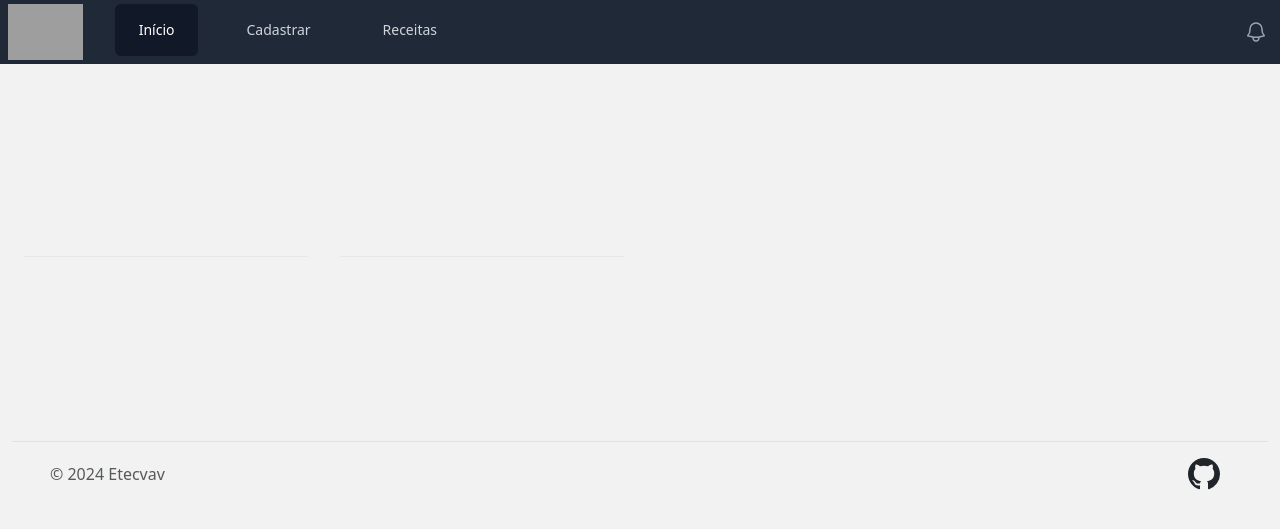
After one commit to Victorlcr/ReceitasVav, a Flask app: template templates/receita.html in a window 1280 px wide. The commit adds this page. Shown: the top 529 px of the page. Run offline with Flask 3, Linux system fonts and the light colour scheme; the template is opened without the code that fills it, so the values that code supplies are empty; some libraries are stand-ins or nearby versions; grey boxes are pictures that could not be loaded.

Commit message:
Reformulação do estilo das páginas

```diff
--- a/templates/adicionar.html
+++ b/templates/adicionar.html
@@ -15,7 +15,7 @@
         <label for="preparo">Preparo:</label>
         <input type="text" class="form-control" name="preparo" required>
     </div>
-    <button type="submit">Cadastrar</button>
+    <button style="color: #03A63C;" type="submit">Cadastrar</button>
 </form>
 
 {% endblock conteudo %}
--- a/templates/base.html
+++ b/templates/base.html
@@ -3,17 +3,93 @@
 <head>
     <meta charset="UTF-8">
     <meta name="viewport" content="width=device-width, initial-scale=1.0">
-    <title>Crud</title>
+    <link href="https://cdn.jsdelivr.net/npm/bootstrap@5.3.3/dist/css/bootstrap.min.css" rel="stylesheet" integrity="sha384-QWTKZyjpPEjISv5WaRU9OFeRpok6YctnYmDr5pNlyT2bRjXh0JMhjY6hW+ALEwIH" crossorigin="anonymous">
+    <script src="https://cdn.tailwindcss.com"></script>
+    <title>ReceitasVav</title>
 </head>
-<body style="background-color: grey;">
-    <div class="container">
-        <nav class="navbar navbar-expand-lg navbar-light bg-light">
-          <a class="navbar-brand" href="{{url_for('index')}}">Home</a>
-          <a class="navbar-brand" href="{{url_for('adicionar')}}">Adicionar receita</a>
-          <a class="navbar-brand" href="{{url_for('lista')}}">Lista</a>
-        </nav>
+<nav class="bg-gray-800">
+  <div class="mx-auto max-w-7xl px-2 sm:px-6 lg:px-8">
+    <div class="relative flex h-16 items-center justify-between">
+      <div class="absolute inset-y-0 left-0 flex items-center sm:hidden">
+        <!-- Mobile menu button-->
+        <button type="button" class="relative inline-flex items-center justify-center rounded-md p-2 text-gray-400 hover:bg-gray-700 hover:text-white focus:outline-none focus:ring-2 focus:ring-inset focus:ring-white" aria-controls="mobile-menu" aria-expanded="false">
+          <span class="absolute -inset-0.5"></span>
+          <!--
+            Icon when menu is closed.
+
+            Menu open: "hidden", Menu closed: "block"
+          -->
+          <svg class="block h-6 w-6" fill="none" viewBox="0 0 24 24" stroke-width="1.5" stroke="currentColor" aria-hidden="true">
+            <path stroke-linecap="round" stroke-linejoin="round" d="M3.75 6.75h16.5M3.75 12h16.5m-16.5 5.25h16.5" />
+          </svg>
+          <!--
+            Icon when menu is open.
+
+            Menu open: "block", Menu closed: "hidden"
+          -->
+          <svg class="hidden h-6 w-6" fill="none" viewBox="0 0 24 24" stroke-width="1.5" stroke="currentColor" aria-hidden="true">
+            <path stroke-linecap="round" stroke-linejoin="round" d="M6 18L18 6M6 6l12 12" />
+          </svg>
+        </button>
       </div>
+      <div class="flex flex-1 items-center justify-center sm:items-stretch sm:justify-start">
+        <div class="flex flex-shrink-0 items-center">
+          <img class="h-14 w-auto" src="https://cdn-icons-png.flaticon.com/512/6638/6638083.png" alt="ReceitasVav">
+        </div>
+        <div class="hidden sm:ml-8 sm:block">
+          <div class="flex space-x-6">
+            <!-- Current: "bg-gray-900 text-white", Default: "text-gray-300 hover:bg-gray-700 hover:text-white" -->
+            <a href="{{url_for('index')}}" class="bg-gray-900 text-white rounded-md px-4 py-3 text-sm font-medium" aria-current="page">Início</a>
+            <a href="{{url_for('adicionar')}}" class="text-gray-300 hover:bg-gray-700 hover:text-white rounded-md px-4 py-3 text-sm font-medium">Cadastrar</a>
+            <a href="{{url_for('lista')}}" class="text-gray-300 hover:bg-gray-700 hover:text-white rounded-md px-4 py-3 text-sm font-medium">Receitas</a>
+          </div>
+        </div>
+      </div>
+      <div class="absolute inset-y-0 right-0 flex items-center pr-2 sm:static sm:inset-auto sm:ml-6 sm:pr-0">
+        <button type="button" class="relative rounded-full bg-gray-800 p-1 text-gray-400 hover:text-white focus:outline-none focus:ring-2 focus:ring-white focus:ring-offset-2 focus:ring-offset-gray-800">
+          <span class="absolute -inset-1.5"></span>
+          <span class="sr-only">View notifications</span>
+          <svg class="h-6 w-6" fill="none" viewBox="0 0 24 24" stroke-width="1.5" stroke="currentColor" aria-hidden="true">
+            <path stroke-linecap="round" stroke-linejoin="round" d="M14.857 17.082a23.848 23.848 0 005.454-1.31A8.967 8.967 0 0118 9.75v-.7V9A6 6 0 006 9v.75a8.967 8.967 0 01-2.312 6.022c1.733.64 3.56 1.085 5.455 1.31m5.714 0a24.255 24.255 0 01-5.714 0m5.714 0a3 3 0 11-5.714 0" />
+          </svg>
+        </button>
+        </div>
+      </div>
+    </div>
+  </div>
+
+  <!-- Mobile menu, show/hide based on menu state. -->
+  <div class="sm:hidden" id="mobile-menu">
+    <div class="space-y-1 px-2 pb-3 pt-2">
+      <!-- Current: "bg-gray-900 text-white", Default: "text-gray-300 hover:bg-gray-700 hover:text-white" -->
+      <a href="{{url_for('index')}}" class="bg-gray-900 text-white rounded-md px-3 py-2 text-sm font-medium" aria-current="page">Início</a>
+      <a href="{{url_for('adicionar')}}" class="text-gray-300 hover:bg-gray-700 hover:text-white rounded-md px-3 py-2 text-sm font-medium">Cadastrar</a>
+      <a href="{{url_for('lista')}}" class="text-gray-300 hover:bg-gray-700 hover:text-white rounded-md px-3 py-2 text-sm font-medium">Receitas</a>
+    </div>
+  </div>
+</nav>
+<body style="background-color: #F2F2F2;">
     {% block conteudo %}
     {% endblock conteudo %}
 </body>
+<div class="container">
+  <footer class=" d-flex flex-wrap justify-content-between align-items-center py-3 my-4 border-top">
+    <div class="col-md-4 d-flex align-items-center">
+      <a href="/" class="mb-3 me-2 mb-md-0 text-muted text-decoration-none lh-1">
+        <svg class="bi" width="30" height="24"><use xlink:href="#bootstrap"></use></svg>
+      </a>
+      <span class="mb-3 mb-md-0 text-muted">© 2024 Etecvav</span>
+    </div>
+
+    <ul class="nav col-md-4 justify-content-end list-unstyled d-flex">
+      <li class="ms-3">
+        <a href="https://github.com/Victorlcr/receitas">
+          <svg class="bi, me-5" width="32" height="32" xmlns="http://www.w3.org/2000/svg" fill="currentColor" class="bi bi-github" viewBox="0 0 16 16">
+            <path d="M8 0C3.58 0 0 3.58 0 8c0 3.54 2.29 6.53 5.47 7.59.4.07.55-.17.55-.38 0-.19-.01-.82-.01-1.49-2.01.37-2.53-.49-2.69-.94-.09-.23-.48-.94-.82-1.13-.28-.15-.68-.52-.01-.53.63-.01 1.08.58 1.23.82.72 1.21 1.87.87 2.33.66.07-.52.28-.87.51-1.07-1.78-.2-3.64-.89-3.64-3.95 0-.87.31-1.59.82-2.15-.08-.2-.36-1.02.08-2.12 0 0 .67-.21 2.2.82.64-.18 1.32-.27 2-.27s1.36.09 2 .27c1.53-1.04 2.2-.82 2.2-.82.44 1.1.16 1.92.08 2.12.51.56.82 1.27.82 2.15 0 3.07-1.87 3.75-3.65 3.95.29.25.54.73.54 1.48 0 1.07-.01 1.93-.01 2.2 0 .21.15.46.55.38A8.01 8.01 0 0 0 16 8c0-4.42-3.58-8-8-8"/>
+          </svg>
+        </a>
+      </li>
+    </ul>
+  </footer>
+</div>
 </html>
--- a/templates/editar.html
+++ b/templates/editar.html
@@ -15,7 +15,7 @@
         <label for="preparo">Preparo:</label>
         <input type="text" class="form-control" name="preparo" value="{{receita.preparo}}" required>
     </div>
-    <button type="submit">Editar</button>
+    <button style="color: #03A63C;" type="submit">Editar</button>
 </form>
 
 {% endblock conteudo %}
--- /dev/null
+++ b/templates/receita.html
@@ -0,0 +1,25 @@
+{% extends 'base.html' %}
+{% block conteudo %}
+
+  <div class="mx-auto grid max-w-2xl grid-cols-1 items-center gap-x-8 gap-y-16 px-4 py-24 sm:px-6 sm:py-32 lg:max-w-7xl lg:grid-cols-2 lg:px-8">
+    <div>
+      <h2 class="text-3xl font-bold tracking-tight text-gray-900 sm:text-4xl">{% block titulo %}{% endblock titulo %}</h2>
+      <p class="mt-4 text-gray-500">{% block preparo %}{% endblock preparo %}</p>
+
+      <dl class="mt-16 grid grid-cols-1 gap-x-6 gap-y-10 sm:grid-cols-2 sm:gap-y-16 lg:gap-x-8">
+        <div class="border-t border-gray-200 pt-4">
+          <dt class="font-medium text-gray-900">{% block titleIngredientes %}{% endblock titleIngredientes %}</dt>
+          <dd class="mt-2 text-sm text-gray-500">{% block ingredientes %}{% endblock ingredientes %}</dd>
+        </div>
+        <div class="border-t border-gray-200 pt-4">
+          <dt class="font-medium text-gray-900">{% block titleEspecificacoes %}{% endblock titleEspecificacoes %}</dt>
+          <dd class="mt-2 text-sm text-gray-500">{% block especificacoes %}{% endblock especificacoes %}</dd>
+        </div>
+      </dl>
+    </div>
+    <div class="">
+      <img src="{% block imagem %}{% endblock imagem %}" alt="{% block titleImagem %}{% endblock titleImagem %}" class="rounded-lg bg-gray-100">
+    </div>
+  </div>
+
+{% endblock conteudo %}
```
Also changed, not shown: templates/teste.html (added, +54 -0 lines).
